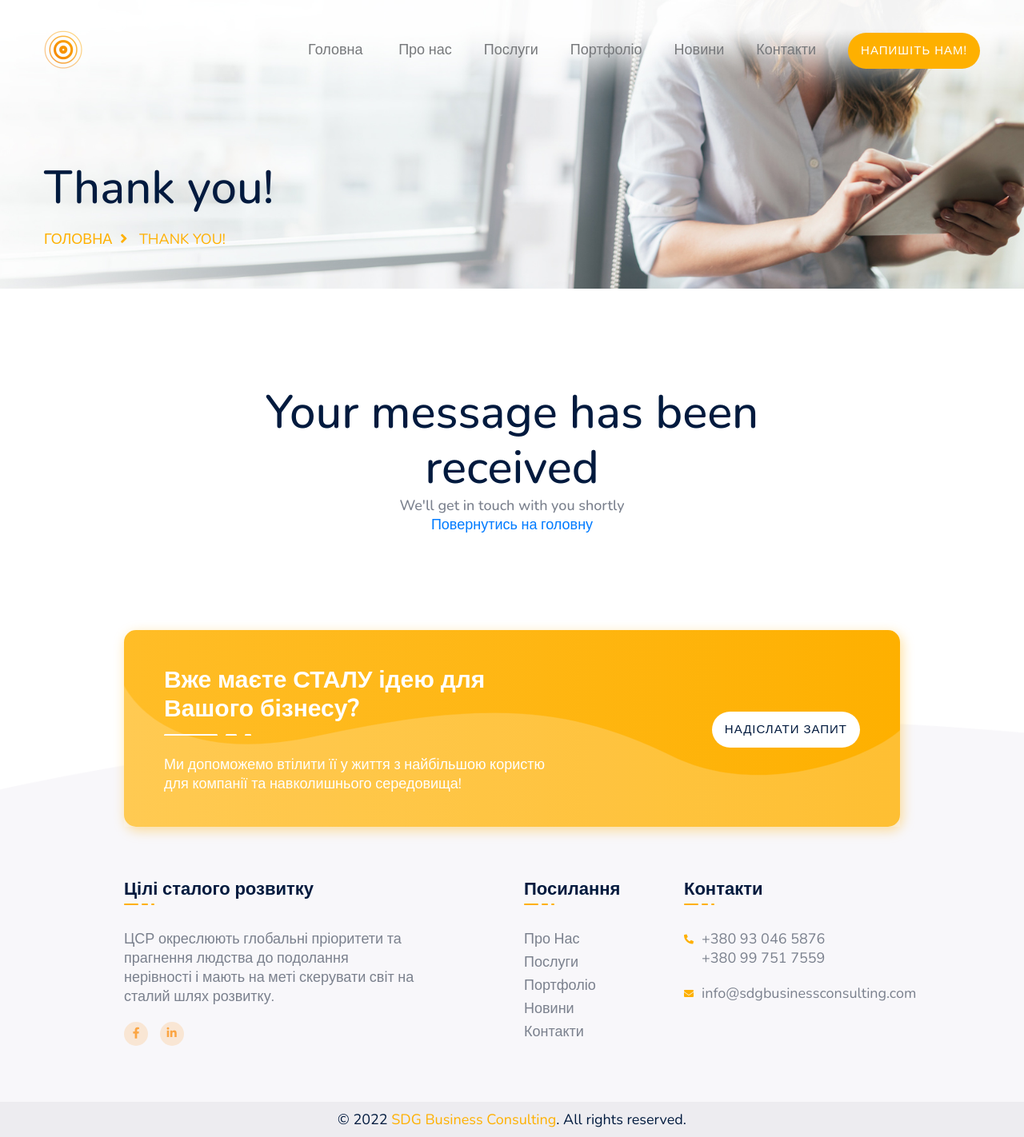
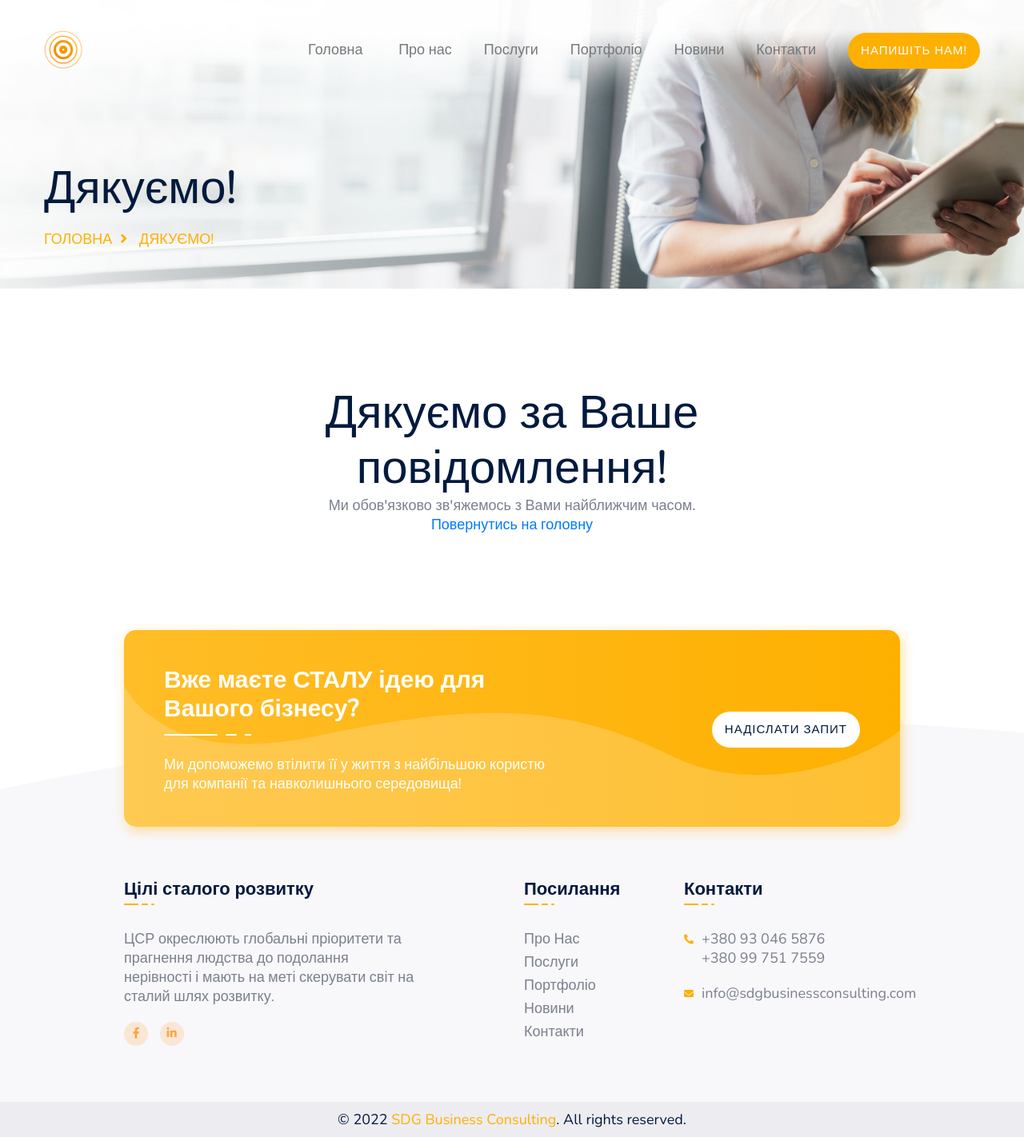
Before and after one commit to SDG-Business-Consulting/jekyll-site, a Jekyll site: the page built from pages/thankyou.html, in a window 1280 px wide. Shown: the whole page at 80% size. Built offline with Jekyll 4.4.1, drawn with Linux system fonts in a browser that asks for light colours; comment, search, counter and statistics services are not loaded.

Commit message:
Translate thank you page

```diff
--- a/pages/thankyou.html
+++ b/pages/thankyou.html
@@ -1,15 +1,15 @@
 ---
 layout: default
 permalink: /:basename
-title: "Thank you!"
+title: "Дякуємо!"
 ---
 
 {% include page_header.html %}
 <div class="container">
   <div class="row">
     <div class="col-md-8 mx-auto text-center section-ptb">
-      <h1>Your message has been received</h1>
-      <p><strong>We'll get in touch with you shortly</strong></p>
+      <h1>Дякуємо за Ваше повідомлення!</h1>
+      <p><strong>Ми обов'язково зв'яжемось з Вами найближчим часом.</strong></p>
       <p><a href="{{site.url}}">Повернутись на головну</a></p>
     </div>
   </div>
```
